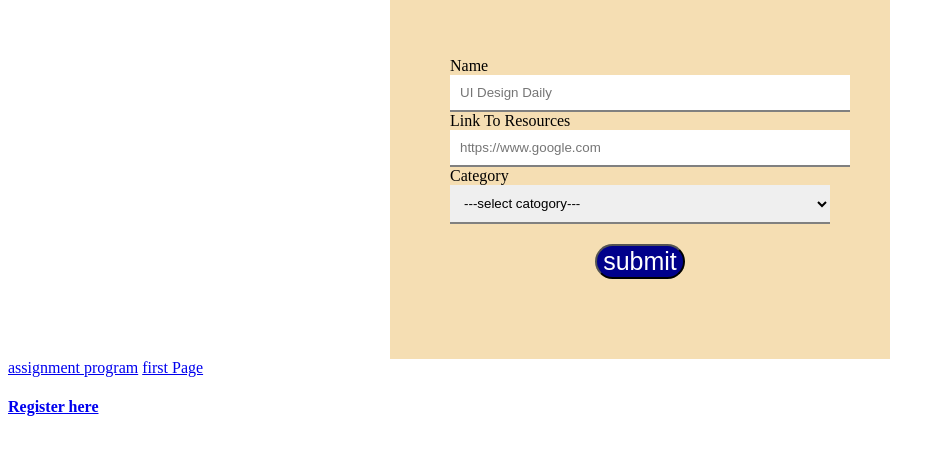
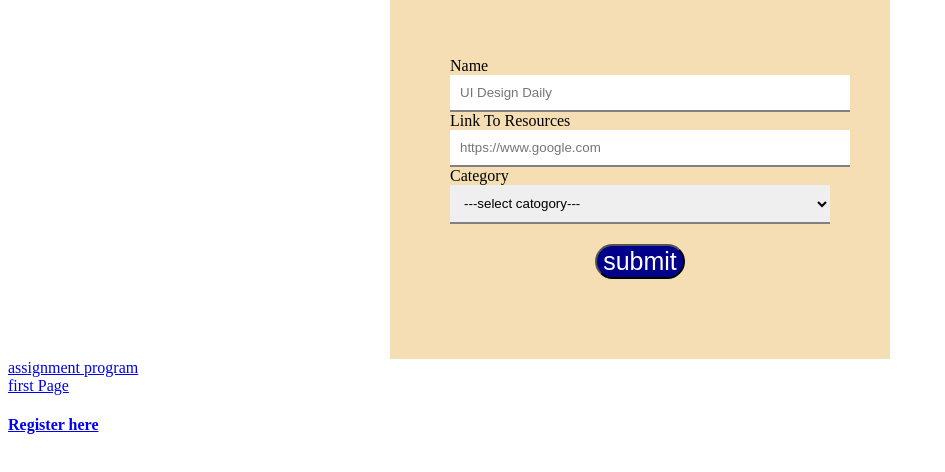
Before and after one commit to darshan2429/darshan.github.io, a plain HTML site: page index.html in a window 1280 px wide. Shown: the part 328-800 px from the top of the page, without its empty margins (0-945 px from the left). Drawn offline with Linux system fonts and the light colour scheme.

Commit message:
Update index.html

```diff
--- a/index.html
+++ b/index.html
@@ -41,7 +41,7 @@
 
     </div>
 
-        <a href="assignment.html"> assignment program</a>
+        <a href="assignment.html"> assignment program</a><br>
          <a href="firstPage.html"> first Page </a>
 
         <a href="Register.html"><h4>Register here<h/4> </a>
```
